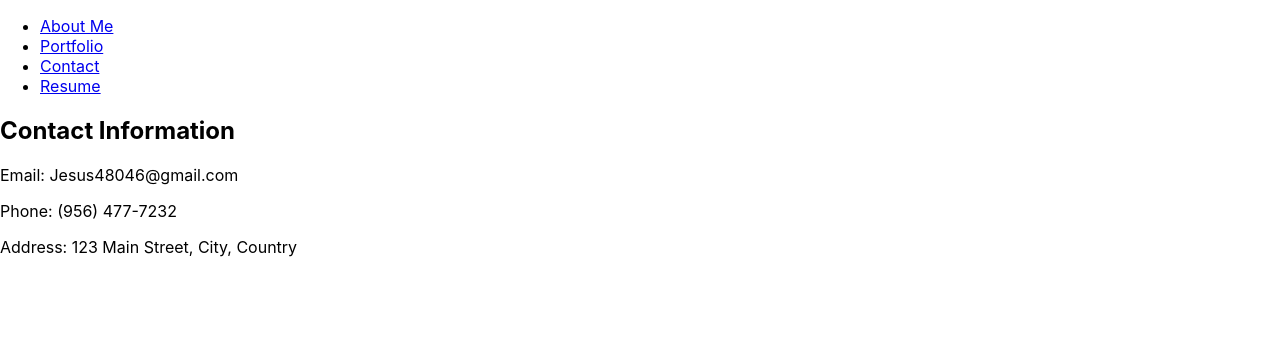
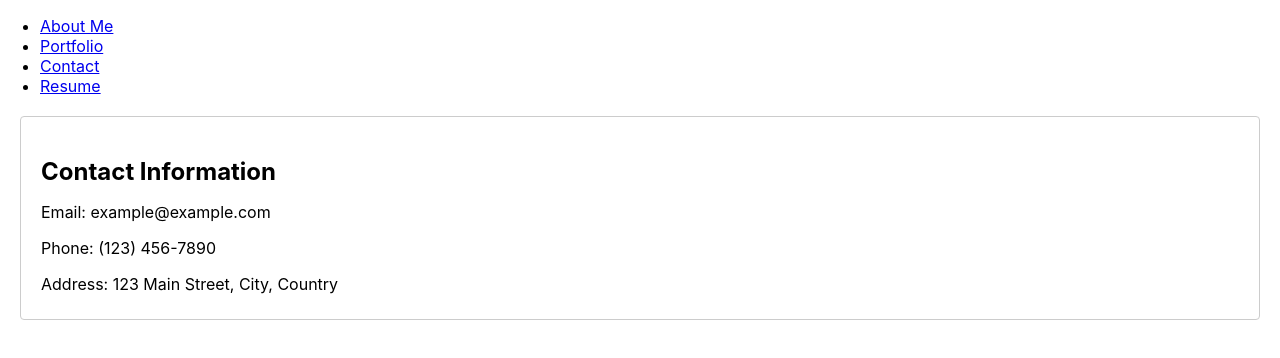
Before and after one commit to YeaItsJesus/reactingPortfolio, a React (Create React App) app: page /contact in a window 1280 px wide. Shown: the top 358 px of the page. Built offline with nearby package versions, Linux system fonts and the light colour scheme.

Commit message:
added boiler inline style to contact

```diff
--- a/src/contact.js
+++ b/src/contact.js
@@ -2,13 +2,31 @@ import React from 'react';
 
 const ContactInfo = () => {
   return (
-    <section>
-      <h2>Contact Information</h2>
-      <p>Email: Jesus48046@gmail.com</p>
-      <p>Phone: (956) 477-7232</p>
-      <p>Address: 123 Main Street, City, Country</p>
+    <section style={styles.container}>
+      <h2 style={styles.heading}>Contact Information</h2>
+      <p style={styles.text}>Email: example@example.com</p>
+      <p style={styles.text}>Phone: (123) 456-7890</p>
+      <p style={styles.text}>Address: 123 Main Street, City, Country</p>
     </section>
   );
 };
 
+const styles = {
+  container: {
+    margin: '20px',
+    padding: '20px',
+    border: '1px solid #ccc',
+    borderRadius: '4px',
+  },
+  heading: {
+    fontSize: '24px',
+    fontWeight: 'bold',
+    marginBottom: '10px',
+  },
+  text: {
+    fontSize: '16px',
+    marginBottom: '5px',
+  },
+};
+
 export default ContactInfo;
--- a/src/portfolio.js
+++ b/src/portfolio.js
@@ -1,18 +1,18 @@
-import React from 'react';
-import Project from './Project';
+// import React from 'react';
+// import Project from './Project';
 
-const Portfolio = () => {
-  return (
-    <section>
-      <h2>Portfolio</h2>
-      <div className="project-list">
-        {/* Render multiple Project components */}
-        <Project title="Project 1" imageSrc="/path/to/image1.jpg" deployedLink="https://example.com/project1" githubLink="https://github.com/project1" />
-        <Project title="Project 2" imageSrc="/path/to/image2.jpg" deployedLink="https://example.com/project2" githubLink="https://github.com/project2" />
-        {/* TODO add more projects*/}
-      </div>
-    </section>
-  );
-};
+// const Portfolio = () => {
+//   return (
+//     <section>
+//       <h2>Portfolio</h2>
+//       <div className="project-list">
+//         {/* Render multiple Project components */}
+//         <Project title="Project 1" imageSrc="/path/to/image1.jpg" deployedLink="https://example.com/project1" githubLink="https://github.com/project1" />
+//         <Project title="Project 2" imageSrc="/path/to/image2.jpg" deployedLink="https://example.com/project2" githubLink="https://github.com/project2" />
+//         {/* TODO add more projects*/}
+//       </div>
+//     </section>
+//   );
+// };
 
-export default Portfolio;
+// export default Portfolio;
```
